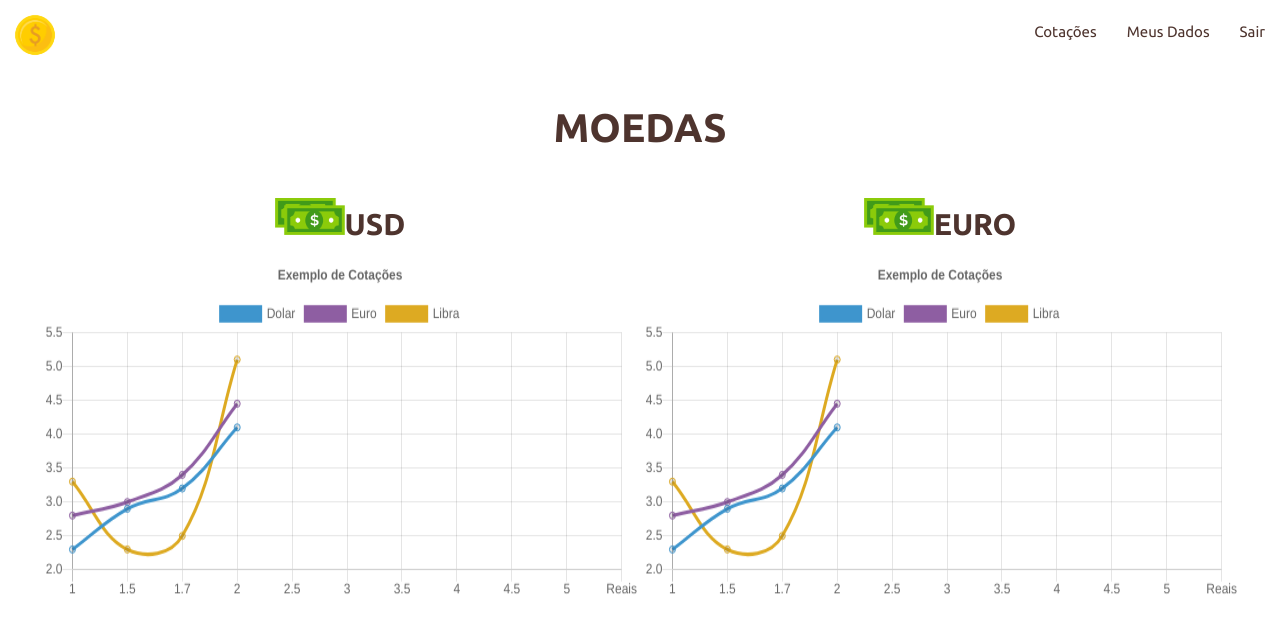
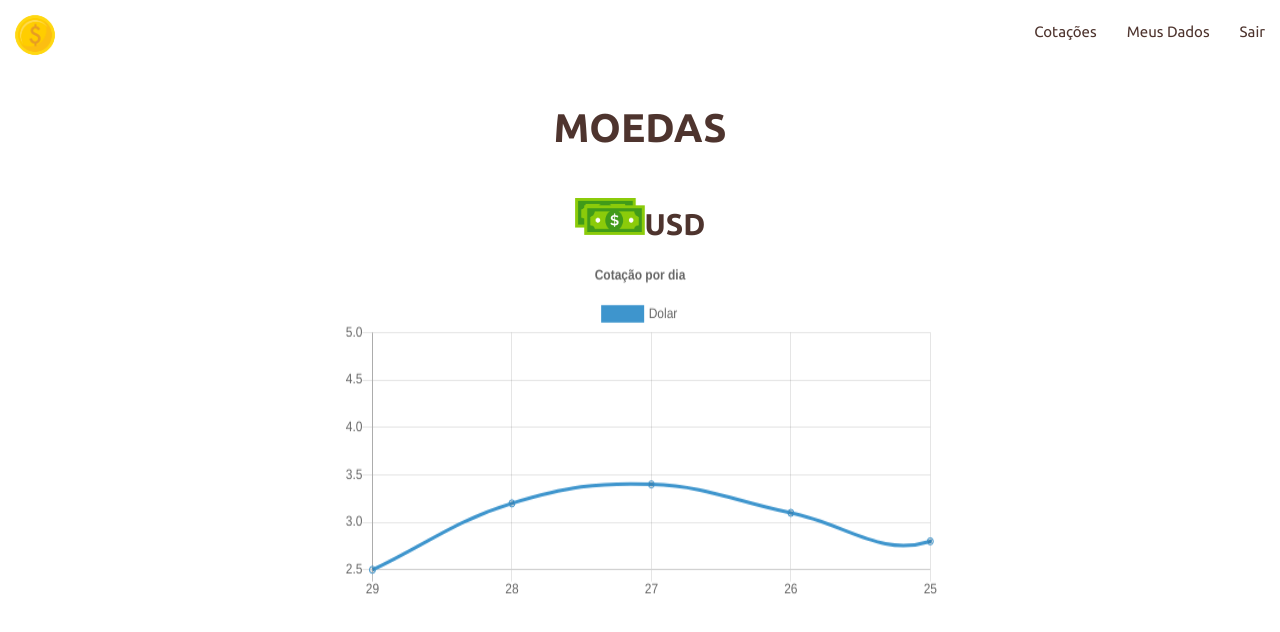
Before and after one commit to cdzxmk/hackathonComteleFront, a React (Create React App) app: page /arealogada in a window 1280 px wide. Shown: the top 632 px of the page. Built offline with nearby package versions, Linux system fonts and the light colour scheme.

Commit message:
comecando mock de dados

```diff
--- a/package.json
+++ b/package.json
@@ -3,6 +3,7 @@
   "version": "0.1.0",
   "private": true,
   "dependencies": {
+    "axios": "^0.19.0",
     "chart.js": "^2.8.0",
     "materialize-css": "^1.0.0-rc.2",
     "react": "^16.8.6",
--- /dev/null
+++ b/src/services/api.js
@@ -0,0 +1,24 @@
+import axios from 'axios';
+
+// const api = axios.create({baseURL: ''});
+
+const api = {
+    docs:[
+        {
+            "tipo":"Dolar",
+            "nome":"Dolar Americano",
+            "sigla":"USD",
+            "dias":[29,28,27,26,25],
+            "cotacoes":[2.50,3.20,3.40,3.10,2.80,4,4.14,3.70,3.10,5]
+        },
+        {
+            "tipo":"Euro",
+            "nome":"Euro",
+            "sigla":"EUR",
+            "dias":[29,28,27,26,25],
+            "cotacoes":[3.50,3.10,2.10,1.10,6.80,5.40,3.14,7.70,1.10,9]
+        }
+    ]
+}
+
+export default api;
--- a/src/views/areaLogada/AreaLogada.js
+++ b/src/views/areaLogada/AreaLogada.js
@@ -2,34 +2,32 @@ import React, { Component } from 'react';
 import './styles.css';
 import Navbar from '../../components/navbar/Navbar';
 import Chart from 'chart.js';
-
+import api from '../../services/api';
 
 export default class AreaLogada extends Component {
 
   componentDidMount(){
-    this.criaGrafico("euro");
-    this.criaGrafico("dolar");
+    this.carregaMoedas();
+    this.criaGrafico('dolar');
+  }
+
+  carregaMoedas = async () =>{
+    // const response = await api.get('/url');
+    const response = await api;
+    response.docs.map((moeda)=>{
+      this.setState = moeda;
+    })
   }
 
   criaGrafico = (idCanvas)=>{
     new Chart(document.getElementById(idCanvas), {
       type: 'line',
       data: {
-        labels: [1,1.5,1.7,2,2.5,3,3.5,4,4.5,5,'Reais'],
+        labels: [29,28,27,26,25],
         datasets: [{
-            data: [2.30,2.90,3.20,4.10],
+            data: [2.50,3.20,3.40,3.10,2.80,4,4.14,3.70,3.10,5],
             label: "Dolar",
             borderColor: "#3e95cd",
-            fill: false
-          }, {
-            data: [2.80,3.0,3.40,4.45],
-            label: "Euro",
-            borderColor: "#8e5ea2",
-            fill: false
-          }, {
-            data: [3.30,2.30,2.50,5.10],
-            label: "Libra",
-            borderColor: "#da2",
             fill: false
           }
         ]
@@ -37,7 +35,7 @@ export default class AreaLogada extends Component {
       options: {
         title: {
           display: true,
-          text: 'Exemplo de Cotações'
+          text: 'Cotação por dia'
         },
         responsive:true
       }
@@ -57,10 +55,7 @@ export default class AreaLogada extends Component {
               <h4 className="title-moeda"><img style={{width:"70px",heigth:"70px"}}className="responsive-img" alt="Money" src={"./assets/dolar.png"}/>USD</h4>
               <canvas id="dolar" className="responsive-graphic"></canvas>
             </div>
-            <div className="moeda">
-              <h4 className="title-moeda"><img style={{width:"70px",heigth:"70px"}}className="responsive-img" alt="Money" src={"./assets/dolar.png"}/>EURO</h4>
-              <canvas id="euro" className="responsive-graphic"></canvas>
-            </div>
+            {console.log(this.state)}
           </div>
         </div>
       </main>
```
Also changed, not shown: 1 other file (tests, documents, lock files or other folders).
